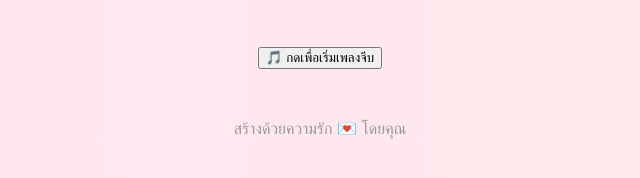
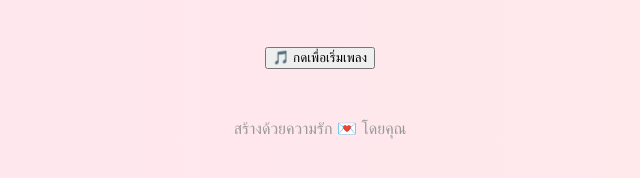
Before and after one commit to Singha-03/-22, a plain HTML site: page index.html in a window 1280 px wide. Shown: the part 584-762 px from the top of the page, 320-960 px from the left. Drawn offline with Linux system fonts and the light colour scheme.

Commit message:
ธันวาพร2m

```diff
--- a/index.html
+++ b/index.html
@@ -71,7 +71,7 @@
     </div>
   </div>
 
-  <button onclick="playMusic()">🎵 กดเพื่อเริ่มเพลงจีบ</button>
+  <button onclick="playMusic()">🎵 กดเพื่อเริ่มเพลง</button>
 
     <div class="footer">สร้างด้วยความรัก 💌 โดยคุณ</div>
   </div>
```
